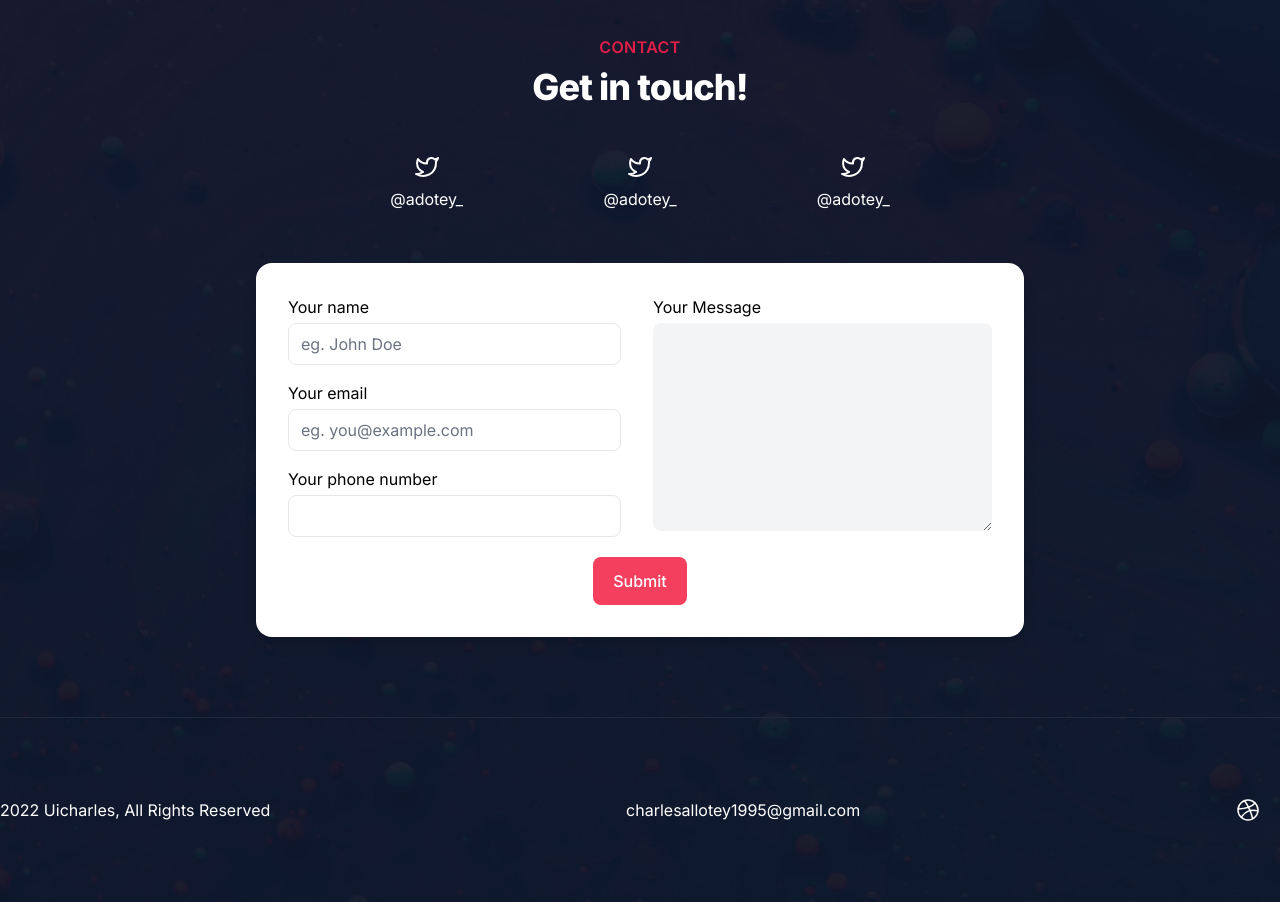
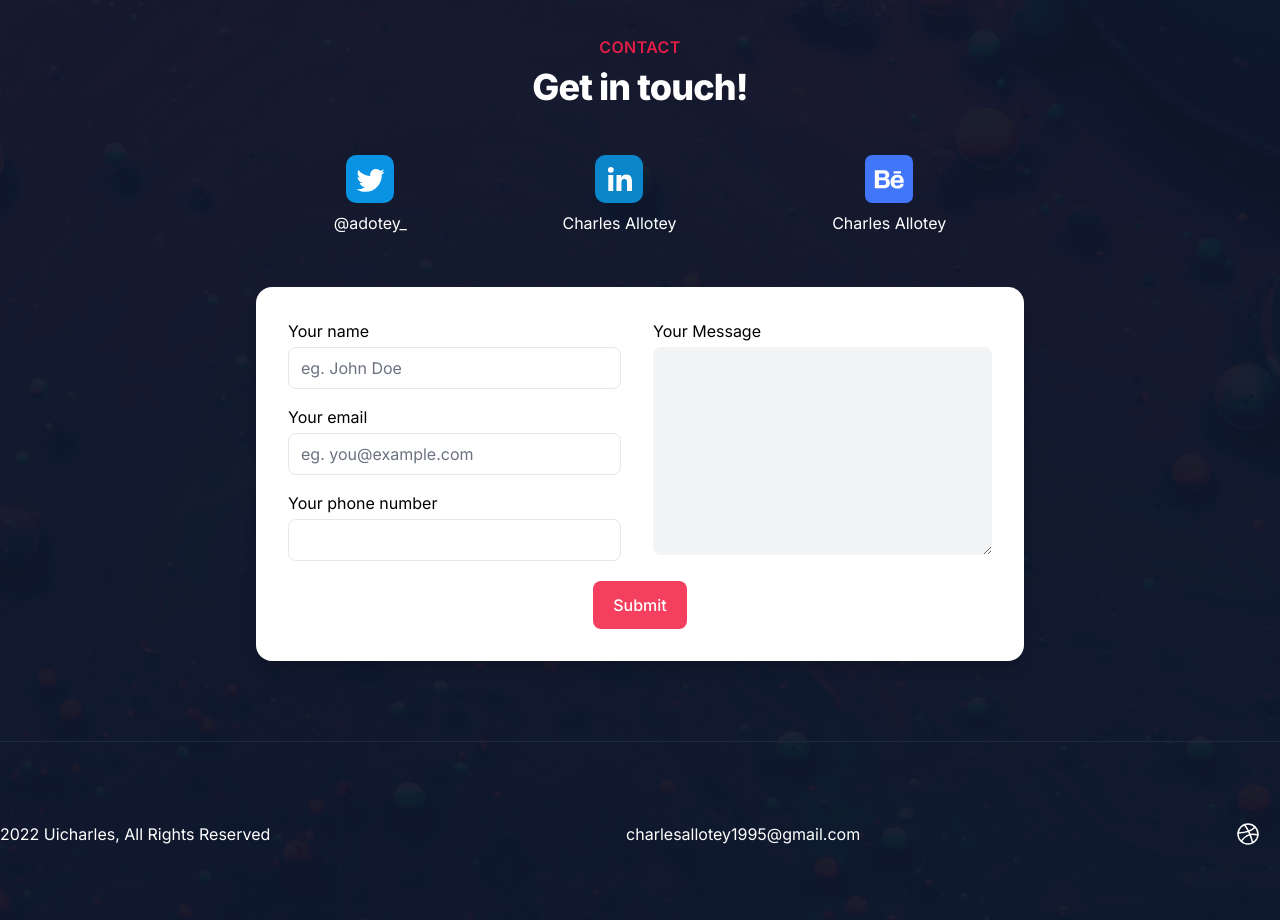
Before and after one commit to cnaallotey/portfolio, a Vue app: page / in a window 1280 px wide. Shown: the part 3100-4020 px from the top of the page. Built offline with nearby package versions, Linux system fonts and the light colour scheme.

Commit message:
add social icons

```diff
--- a/src/components/contact.vue
+++ b/src/components/contact.vue
@@ -14,69 +14,24 @@
             >
               Get in touch!
             </p>
-            <div class="flex justify-around mt-4 max-w-screen-sm mx-auto">
+            <div class="flex justify-around mt-4 w-fulll mx-auto">
               <div
                 class="p-8 flex flex-col items-center group hover:bg-rose-500 hover:shadow-2xl rounded-2xl transition-all select-none cursor-pointer duration-200"
               >
-                <svg
-                  xmlns="http://www.w3.org/2000/svg"
-                  width="24"
-                  height="24"
-                  viewBox="0 0 24 24"
-                  fill="none"
-                  stroke="currentColor"
-                  stroke-width="2"
-                  stroke-linecap="round"
-                  stroke-linejoin="round"
-                  class="feather feather-twitter text-white"
-                >
-                  <path
-                    d="M23 3a10.9 10.9 0 0 1-3.14 1.53 4.48 4.48 0 0 0-7.86 3v1A10.66 10.66 0 0 1 3 4s-4 9 5 13a11.64 11.64 0 0 1-7 2c9 5 20 0 20-11.5a4.5 4.5 0 0 0-.08-.83A7.72 7.72 0 0 0 23 3z"
-                  ></path>
-                </svg>
+                <img src="../assets/twit.svg" class="w-12" alt="" />
                 <p class="text-base text-white font-normal mt-2">@adotey_</p>
               </div>
               <div
                 class="p-8 flex flex-col items-center group hover:bg-rose-500 hover:shadow-2xl rounded-2xl transition-all select-none cursor-pointer duration-200"
               >
-                <svg
-                  xmlns="http://www.w3.org/2000/svg"
-                  width="24"
-                  height="24"
-                  viewBox="0 0 24 24"
-                  fill="none"
-                  stroke="currentColor"
-                  stroke-width="2"
-                  stroke-linecap="round"
-                  stroke-linejoin="round"
-                  class="feather feather-twitter text-white skew-x-0"
-                >
-                  <path
-                    d="M23 3a10.9 10.9 0 0 1-3.14 1.53 4.48 4.48 0 0 0-7.86 3v1A10.66 10.66 0 0 1 3 4s-4 9 5 13a11.64 11.64 0 0 1-7 2c9 5 20 0 20-11.5a4.5 4.5 0 0 0-.08-.83A7.72 7.72 0 0 0 23 3z"
-                  ></path>
-                </svg>
-                <p class="text-base text-white font-normal mt-2">@adotey_</p>
+                <img src="../assets/linkedin.svg" class="w-12" alt="" />
+                <p class="text-base text-white font-normal mt-2">Charles Allotey</p>
               </div>
               <div
                 class="p-8 flex flex-col items-center group hover:bg-rose-500 hover:shadow-2xl rounded-2xl transition-all select-none cursor-pointer duration-200 skew-x-0"
               >
-                <svg
-                  xmlns="http://www.w3.org/2000/svg"
-                  width="24"
-                  height="24"
-                  viewBox="0 0 24 24"
-                  fill="none"
-                  stroke="currentColor"
-                  stroke-width="2"
-                  stroke-linecap="round"
-                  stroke-linejoin="round"
-                  class="feather feather-twitter text-white"
-                >
-                  <path
-                    d="M23 3a10.9 10.9 0 0 1-3.14 1.53 4.48 4.48 0 0 0-7.86 3v1A10.66 10.66 0 0 1 3 4s-4 9 5 13a11.64 11.64 0 0 1-7 2c9 5 20 0 20-11.5a4.5 4.5 0 0 0-.08-.83A7.72 7.72 0 0 0 23 3z"
-                  ></path>
-                </svg>
-                <p class="text-base text-white font-normal mt-2">@adotey_</p>
+                <img src="../assets/behance.svg" class="w-12" alt="" />
+                <p class="text-base text-white font-normal mt-2">Charles Allotey</p>
               </div>
             </div>
             <div class="w-full bg-white rounded-2xl shadow-lg p-5 lg:p-8 mt-5">
```
Also changed, not shown: src/assets/linkedin.svg (added), src/assets/twit.svg (added).
